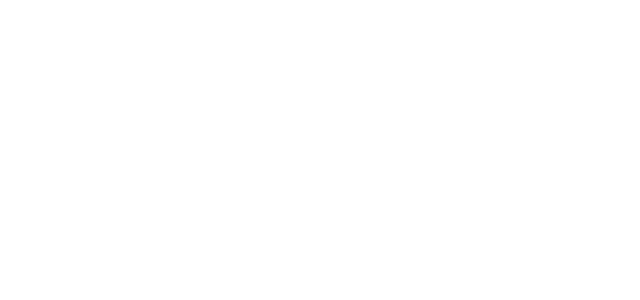
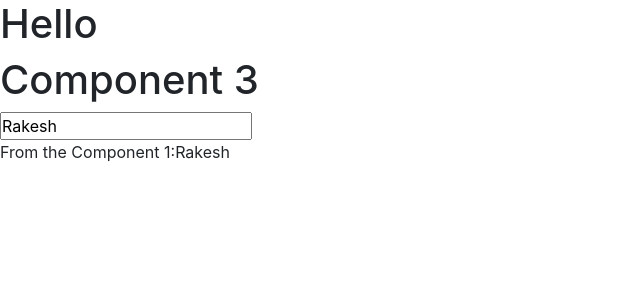
Before and after one commit to rakeshkandhi/Web-development, a React (Vite) app in the folder Learning/tutorial/: page / in a window 1280 px wide. Shown: the top 300 px of the page, without its empty margins (0-640 px from the left). Built offline with nearby package versions, Linux system fonts and the light colour scheme.

Commit message:
prop drilling

```diff
--- a/Learning/tutorial/src/App.tsx
+++ b/Learning/tutorial/src/App.tsx
@@ -1,9 +1,9 @@
 import React from "react";
-
+import Component1 from "./Hooks/UseContext/Props drilling/Component1";
 const App: React.FC = () => {
   return (
     <div>
-
+      <Component1 />
     </div>
   );
 };
--- /dev/null
+++ b/Learning/tutorial/src/Hooks/UseContext/Props drilling/Component1.tsx
@@ -0,0 +1,15 @@
+import React, { useState } from "react";
+import Component2 from "./Component2";
+
+const Component1: React.FC = () => {
+  const [name, setName] = useState<string>("Rakesh");
+  return (
+    <div>
+      <h1>Hello</h1>
+      <Component2 username={name} setName={setName} />
+      <span>From the Component 1:{name}</span>
+    </div>
+  );
+};
+
+export default Component1;
--- /dev/null
+++ b/Learning/tutorial/src/Hooks/UseContext/Props drilling/Component2.tsx
@@ -0,0 +1,16 @@
+import React from "react";
+import Component3 from "./Component3";
+
+export interface Props {
+  username: string;
+  setName: (value: string) => void;
+}
+const Component2: React.FC<Props> = (props) => {
+  return (
+    <div>
+      <Component3 username={props.username} setName={props.setName} />
+    </div>
+  );
+};
+
+export default Component2;
--- /dev/null
+++ b/Learning/tutorial/src/Hooks/UseContext/Props drilling/Component3.tsx
@@ -0,0 +1,17 @@
+import React from "react";
+import {Props} from './Component2'
+
+const Component3: React.FC<Props> = (props) => {
+  return (
+    <div>
+      <h1>Component 3</h1>
+      <input
+        type="text"
+        value={props.username}
+        onChange={(e) => props.setName(e.target.value)}
+      />
+    </div>
+  );
+};
+
+export default Component3;
```
